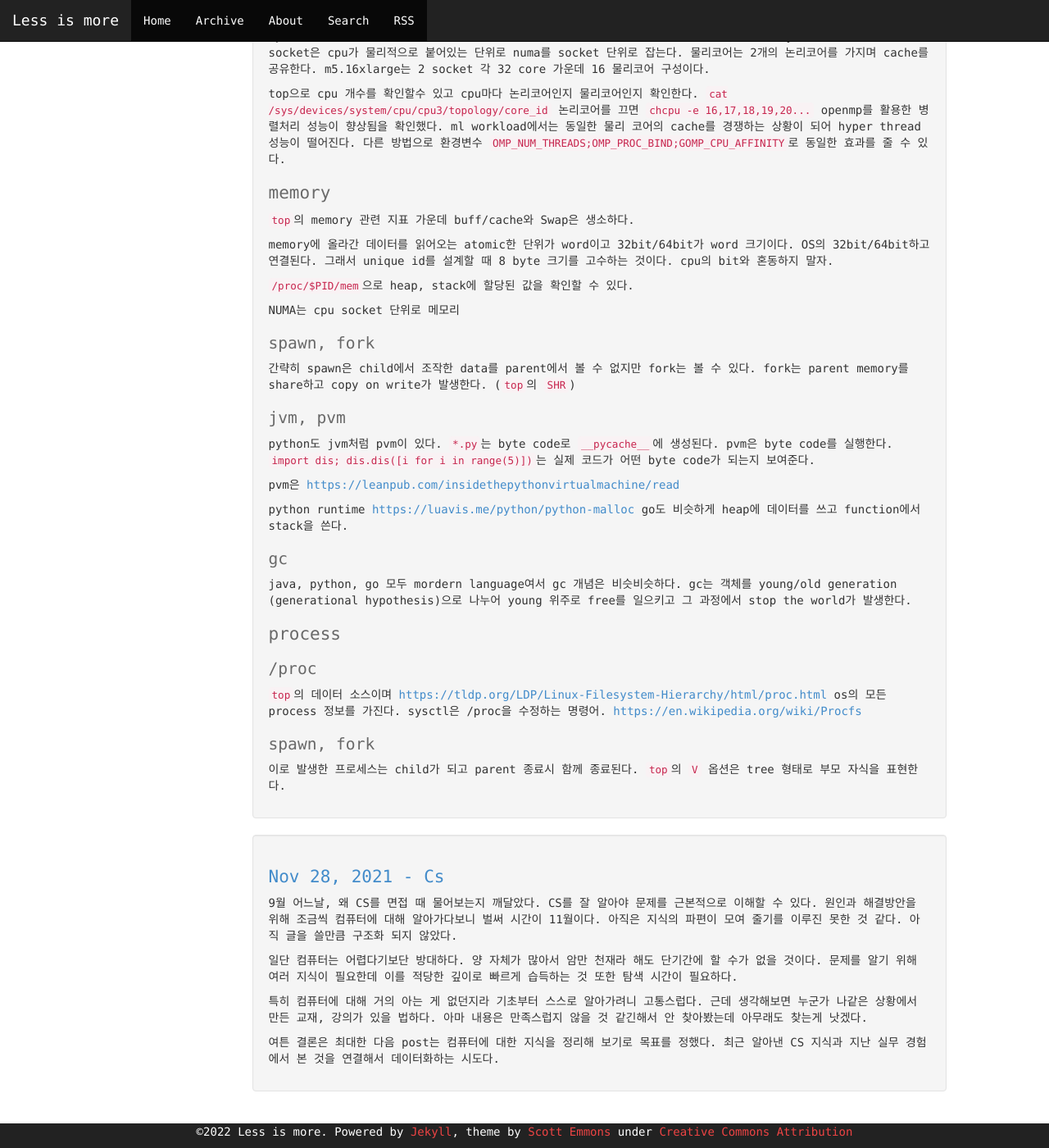
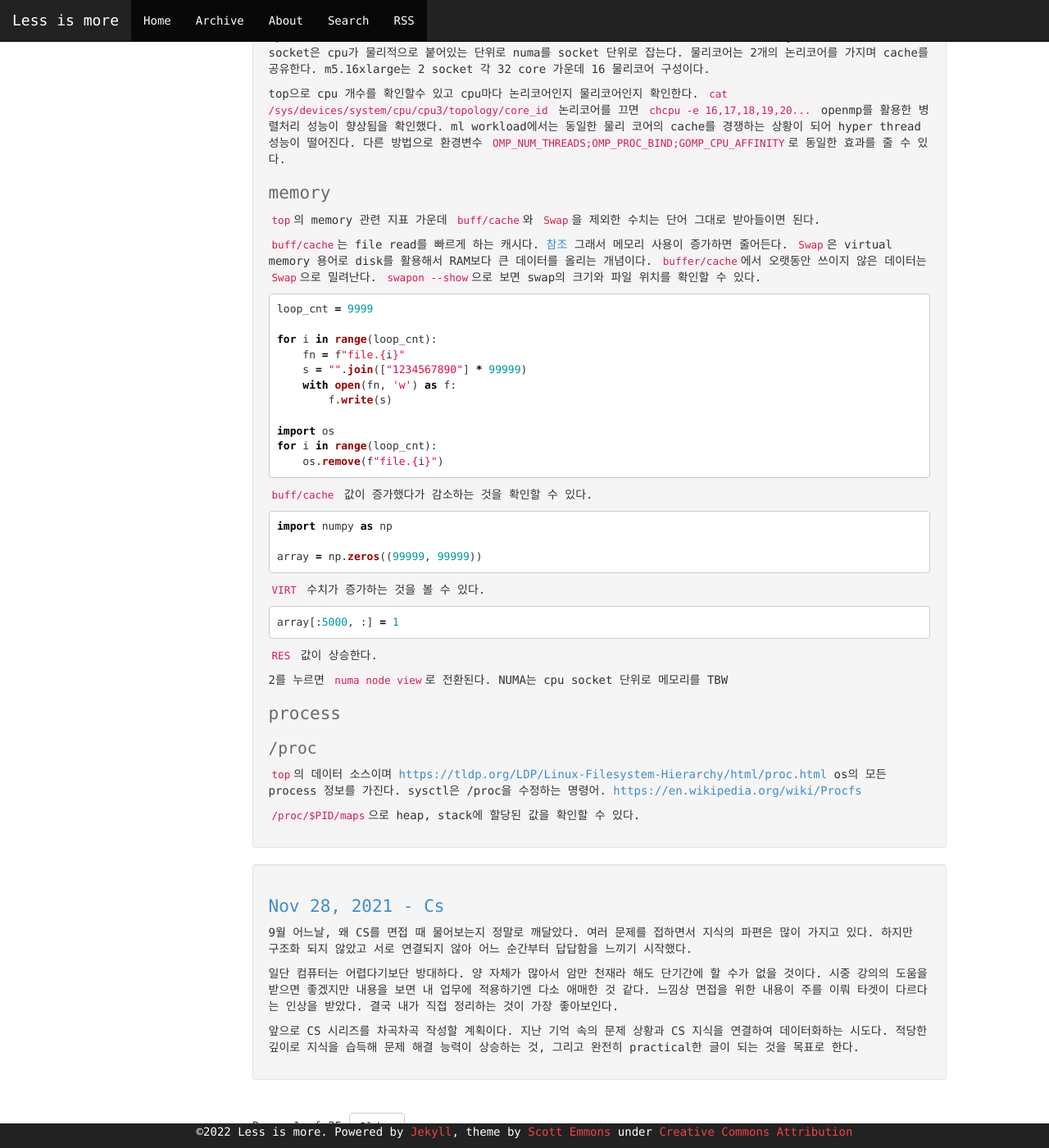
Before and after one commit to 11wi/11wi.github.io, a Jekyll site: the page built from index.html, in a window 1280 px wide and 1400 px high, scrolled down 1348 px. Shown: the whole window at 82% size. Built offline with Jekyll 4.4.1, drawn with Linux system fonts in a browser that asks for light colours; some web fonts are replaced; the list of posts is cut into pages by our own code; some of the changed text lies outside the part shown.

Commit message:
Updated 2022-02-26-CS3.md

````diff
--- a/_posts/2021-11-28-CS.md
+++ b/_posts/2021-11-28-CS.md
@@ -2,15 +2,15 @@
 published: true
 category: dev
 ---
-9월 어느날, 왜 CS를 면접 때 물어보는지 깨달았다. CS를 잘 알아야 문제를 근본적으로 이해할 수 있다.
-원인과 해결방안을 위해 조금씩 컴퓨터에 대해 알아가다보니 벌써 시간이 11월이다.
-아직은 지식의 파편이 모여 줄기를 이루진 못한 것 같다. 아직 글을 쓸만큼 구조화 되지 않았다.
+
+9월 어느날, 왜 CS를 면접 때 물어보는지 정말로 깨달았다.
+여러 문제를 접하면서 지식의 파편은 많이 가지고 있다. 하지만 구조화 되지 않았고 서로 연결되지 않아 어느 순간부터 답답함을 느끼기 시작했다.
 
 일단 컴퓨터는 어렵다기보단 방대하다. 양 자체가 많아서 암만 천재라 해도 단기간에 할 수가 없을 것이다.
-문제를 알기 위해 여러 지식이 필요한데 이를 적당한 깊이로 빠르게 습득하는 것 또한 탐색 시간이 필요하다.
+시중 강의의 도움을 받으면 좋겠지만 내용을 보면 내 업무에 적용하기엔 다소 애매한 것 같다.
+느낌상 면접을 위한 내용이 주를 이뤄 타겟이 다르다는 인상을 받았다.
+결국 내가 직접 정리하는 것이 가장 좋아보인다.
 
-특히 컴퓨터에 대해 거의 아는 게 없던지라 기초부터 스스로 알아가려니 고통스럽다.
-근데 생각해보면 누군가 나같은 상황에서 만든 교재, 강의가 있을 법하다. 아마 내용은 만족스럽지 않을 것 같긴해서 안 찾아봤는데 아무래도 찾는게 낫겠다.
-
-여튼 결론은 최대한 다음 post는 컴퓨터에 대한 지식을 정리해 보기로 목표를 정했다.
-최근 알아낸 CS 지식과 지난 실무 경험에서 본 것을 연결해서 데이터화하는 시도다.
+앞으로 CS 시리즈를 차곡차곡 작성할 계획이다.
+지난 기억 속의 문제 상황과 CS 지식을 연결하여 데이터화하는 시도다.
+적당한 깊이로 지식을 습득해 문제 해결 능력이 상승하는 것, 그리고 완전히 practical한 글이 되는 것을 목표로 한다.
--- a/_posts/2021-12-18-CS2.md
+++ b/_posts/2021-12-18-CS2.md
@@ -24,7 +24,7 @@
 python 프로세스는 cpu가 100%로 제한되므로 `multiprocessing`을 통해 프로세스 N개로 나눠
 띄울 수 있다. 여기서 spawn, fork 개념이 나온다.
 `numpy, sklean`와 같은 좋은 패키지는 `cython nogil`로 100% 제한을 해제한다. <https://github.com/scikit-learn/scikit-learn/blob/844b4be24d20fc42cc13b957374c718956a0db39/sklearn/decomposition/_cdnmf_fast.pyx>
-`pytorch`에선 `openmp`를 통해 동일한 연산을 한다. <https://github.com/pytorch/pytorch/blob/master/aten/src/ATen/ParallelOpenMP.h#L22>
+`pytorch`에선 `openmp`를 통해 제한을 푼다. <https://github.com/pytorch/pytorch/blob/master/aten/src/ATen/ParallelOpenMP.h#L22>
 
 cpu의 기본 명령어는 데이터 읽기/쓰기, 가감승제, and, or 연산과 같이 간단하다. 아무리 복잡한 프로그램도 이런 cpu 명령의 조합이다.
 별도로 matrix 연산 속도를 위한 SSE, MMX 명령어가 있고 이를 intel mkl 라이브러리에 구현한다.
@@ -51,35 +51,44 @@
 
 ## memory
 
-`top`의 memory 관련 지표 가운데 buff/cache와 Swap은 생소하다.
+`top`의 memory 관련 지표 가운데 `buff/cache`와 `Swap`을 제외한 수치는 단어 그대로 받아들이면 된다.
 
-memory에 올라간 데이터를 읽어오는 atomic한 단위가 word이고 32bit/64bit가 word 크기이다. OS의 32bit/64bit하고 연결된다.
-그래서 unique id를 설계할 때 8 byte 크기를 고수하는 것이다. cpu의 bit와 혼동하지 말자.
+`buff/cache`는 file read를 빠르게 하는 캐시다. [참조](https://brunch.co.kr/@alden/25)
+그래서 메모리 사용이 증가하면 줄어든다.
+`Swap`은 virtual memory 용어로 disk를 활용해서 RAM보다 큰 데이터를 올리는 개념이다.
+`buffer/cache`에서 오랫동안 쓰이지 않은 데이터는 `Swap`으로 밀려난다.
+`swapon --show`으로 보면 swap의 크기와 파일 위치를 확인할 수 있다.
 
-`/proc/$PID/mem`으로 heap, stack에 할당된 값을 확인할 수 있다.
+```python
+loop_cnt = 9999
 
-NUMA는 cpu socket 단위로 메모리
+for i in range(loop_cnt):
+    fn = f"file.{i}"
+    s = "".join(["1234567890"] * 99999)
+    with open(fn, 'w') as f:
+        f.write(s)
 
-### spawn, fork
+import os
+for i in range(loop_cnt):
+    os.remove(f"file.{i}")
+```
 
-간략히 spawn은 child에서 조작한 data를 parent에서 볼 수 없지만 fork는 볼 수 있다. fork는 parent memory를 share하고 copy on write가 발생한다.
-(`top`의 `SHR`)
+`buff/cache` 값이 증가했다가 감소하는 것을 확인할 수 있다.
 
-### jvm, pvm
+```python
+import numpy as np
 
-python도 jvm처럼 pvm이 있다. `*.py`는 byte code로 `__pycache__`에 생성된다.
-pvm은 byte code를 실행한다. `import dis; dis.dis([i for i in range(5)])`는 실제 코드가 어떤 byte code가 되는지 보여준다.
+array = np.zeros((99999, 99999))
+```
+`VIRT` 수치가 증가하는 것을 볼 수 있다.
 
-pvm은 <https://leanpub.com/insidethepythonvirtualmachine/read>
+```python
+array[:5000, :] = 1
+```
 
-python runtime <https://luavis.me/python/python-malloc>
-go도 비슷하게 heap에 데이터를 쓰고 function에서 stack을 쓴다.
+`RES` 값이 상승한다.
 
-### gc
-
-java, python, go 모두 mordern language여서 gc 개념은 비슷비슷하다.
-gc는 객체를 young/old generation (generational hypothesis)으로 나누어 young 위주로 free를 일으키고
-그 과정에서 stop the world가 발생한다.
+2를 누르면 `numa node view`로 전환된다. NUMA는 cpu socket 단위로 메모리를 TBW
 
 ## process
 
@@ -88,6 +97,4 @@
 `top`의 데이터 소스이며 <https://tldp.org/LDP/Linux-Filesystem-Hierarchy/html/proc.html> os의 모든 process 정보를 가진다.
 sysctl은 /proc을 수정하는 명령어. <https://en.wikipedia.org/wiki/Procfs>
 
-### spawn, fork
-
-이로 발생한 프로세스는 child가 되고 parent 종료시 함께 종료된다. `top`의 `V` 옵션은 tree 형태로 부모 자식을 표현한다.
+`/proc/$PID/maps`으로 heap, stack에 할당된 값을 확인할 수 있다.
````
Also changed, not shown: _posts/2022-02-26-CS3.md (added, +69 -0 lines).
